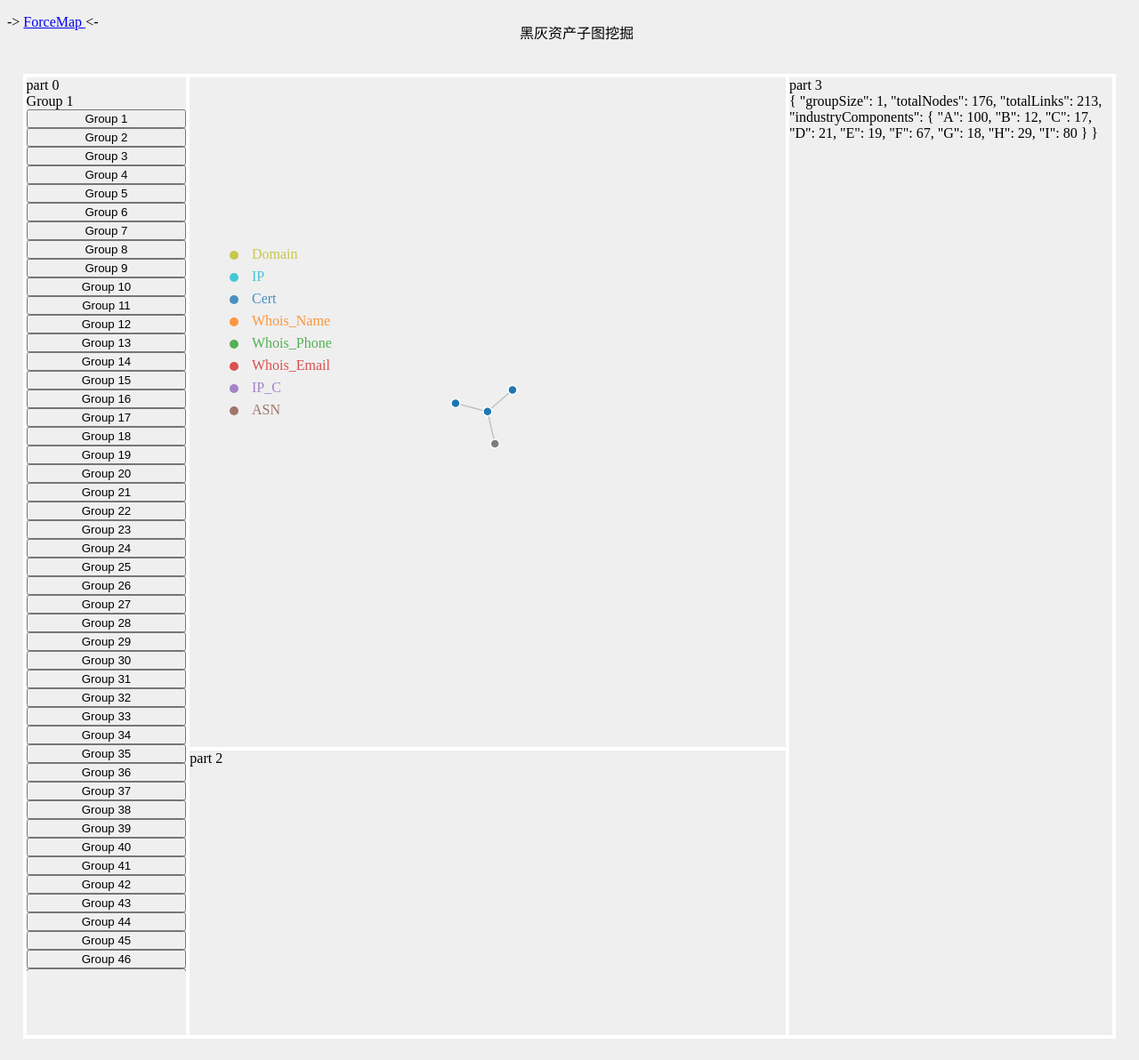
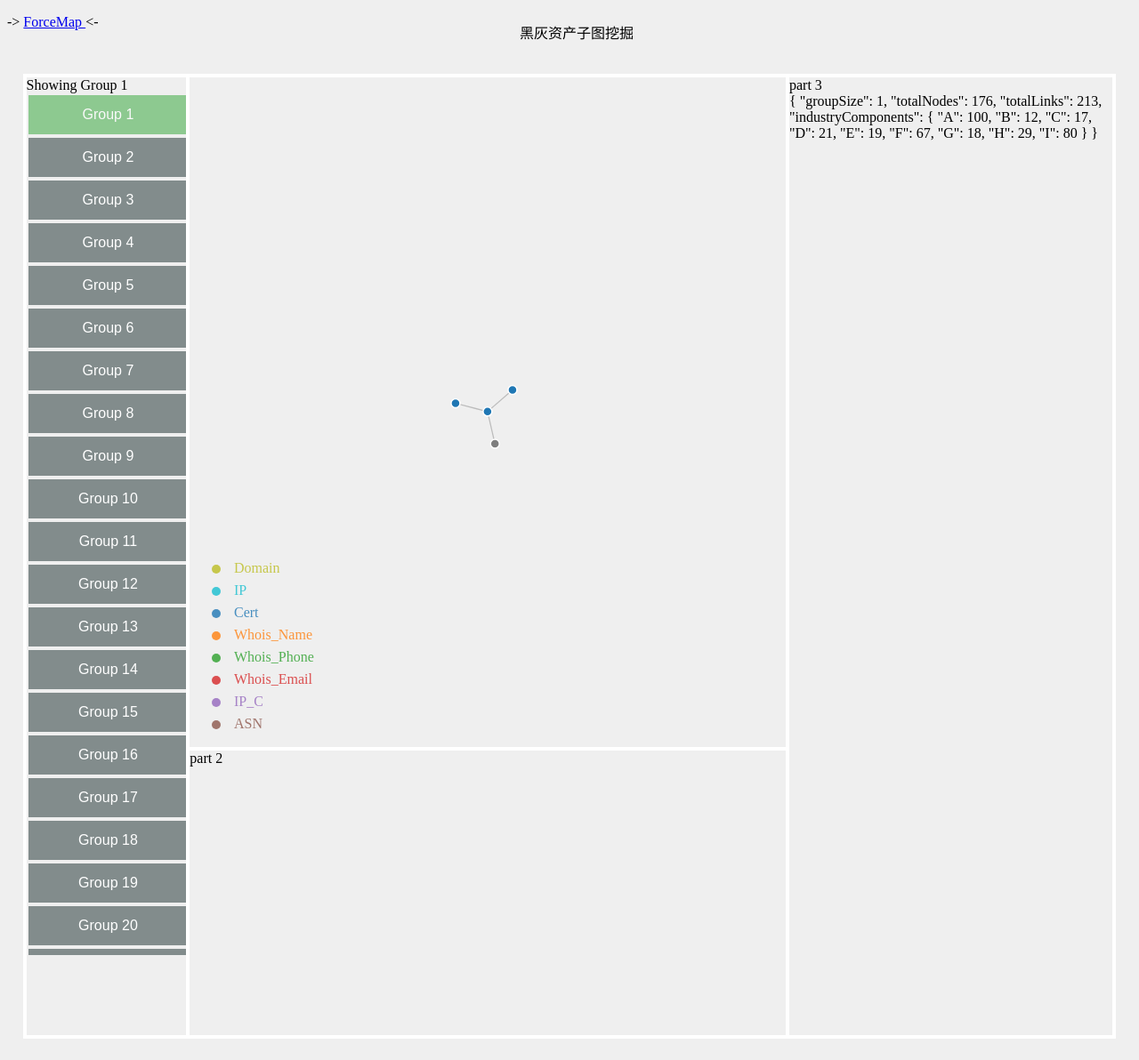
Before and after one commit to ArcPen/asset-subgraph-visualization, a Flask app: page / in a window 1280 px wide. Shown: the whole page at 89% size. Run offline with Flask 2, Linux system fonts and the light colour scheme; some libraries are stand-ins or nearby versions.

Commit message:
beautify buttons, asjust legend position

```diff
--- a/templates/mainpage.html
+++ b/templates/mainpage.html
@@ -24,8 +24,9 @@ body {
     position:fixed; top:7%; bottom:2%; left:2%; right:2%;
 }
 </style>
+
+<!-- Loading Effects -->
 <style>
-/* loading part */
 #loadContainer {
     position: absolute;
     top: 0;
@@ -109,6 +110,37 @@ body {
     -webkit-animation-delay:1.04s;
 }
 </style>
+<!-- Group Buttons -->
+<style>
+.group-button {
+    background-color: rgb(130, 140, 140);
+    border: none;
+    color: white;
+    padding: 13px 16px;
+    margin: 2px;
+    text-align: center;
+    text-decoration: none;
+    display: inline-block;
+    font-size: 1em;
+}
+.group-button {
+    -webkit-transition-duration: 0.4s; /* Safari */
+    transition-duration: 0.4s;
+}
+
+.group-button:hover {
+    background-color: #4CAF50; /* Green */
+    color: white;
+}
+.disabled {
+    opacity: 0.6;
+    /*cursor: not-allowed;*/
+    background-color: #4CAF50; /* Green */
+}
+
+
+</style>
+<!-- Tooltip -->
 <style>
 /* Tooltip */
 /* 提示框 */
@@ -167,30 +199,32 @@ body {
             <div style="margin-top: 10px"> Loading... </div>
         </div>
     </div>
+
     <!-- part 0 groupsList -->
     <div class="card" style="top:0%; bottom:0%; left:00%; right:85%">
-        part 0
         <div id="groupsList">
-            Group ${currGroup}
+            Showing Group ${currGroup}
             <div style="position: absolute; height:90%; overflow:scroll;">
-                <button v-for="item in totalGroups" style="width:100%"
+                <button class="group-button" :class="{disabled: item===currGroup}" v-for="item in totalGroups" style="width:100%"
                     @click="onButtonClick(item)">
                     Group ${item}
                 </button>
             </div>
         </div>
     </div>
+
     <!-- part 1 forceMap -->
     <div class="card" style="top:0%; bottom:30%; left:15%; right:30%">
-{#        <iframe src="/force_map" frameborder="0" style="width: 100%; height: 100%"></iframe>#}
         <div id="forceMap">
             <svg style="position: absolute; width: 100%; height: 100%"></svg>
         </div>
     </div>
+
     <!-- part 2 -->
     <div class="card" style="top:70%; bottom:0%; left:15%; right:30%">
         part 2
     </div>
+
     <!-- part 3 groupInfo, and a pie chart-->
     <div class="card" style="top:0%; bottom:0%; left:70%; right:00%">
         part 3
@@ -324,22 +358,22 @@ const forceMap = createApp({
 			});
 
             // add the legend
-            // TODO: adjust the position to become more responsive
+            const numOfLabels = 9; // To control how many labels to display, max 9
             const legend = svg.append("g")
                 .attr("id", "legend")
             legend.selectAll("myDots")
-                .data(d3.range(1, 9)) // node types = 8
+                .data(d3.range(1, numOfLabels)) // node types = 8
                 .enter().append('circle')
-                .attr('cx', '50')
-                .attr('cy', (d, i) => 200 + i*25)
+                .attr('cx', 30)
+                .attr('cy', (d, i) => height + ((i+1-numOfLabels)*25))
                 .attr('r', 5)
                 .style('fill', d => nodeColorMap(d))
                 .style('opacity', 0.8)
             legend.selectAll('myLabels')
-                .data(d3.range(1, 9))
+                .data(d3.range(1, numOfLabels))
                 .enter().append('text')
-                .attr('x', 70)
-                .attr('y', (d, i) => 200 + i*25)
+                .attr('x', 50)
+                .attr('y', (d, i) => height + ((i+1-numOfLabels)*25))
                 .style('fill', d => nodeColorMap(d))
                 .style('opacity', 0.8)
                 .text(d => nodeTypes[d-1])
```
